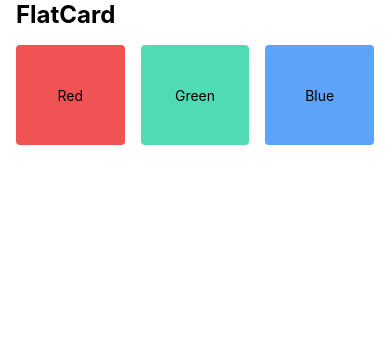
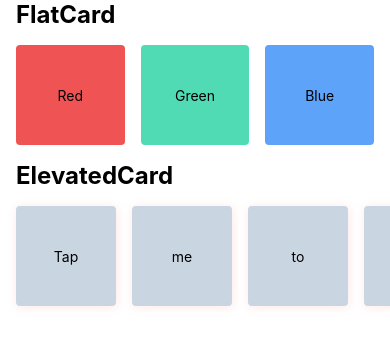
Before and after one commit to Aamer-Ali/Styler02, a React Native app: screen / in a window 390 px wide. Shown: the top 346 px of the page. Built offline with nearby package versions, Linux system fonts and the light colour scheme.

Commit message:
Elevated card added
Elevated card added, and in that scroll view also added and there are some styling related to shadows and elevation.

```diff
--- a/App.tsx
+++ b/App.tsx
@@ -1,12 +1,14 @@
 import {SafeAreaView, ScrollView} from 'react-native';
 import React from 'react';
 import FlatCard from './components/FlatCard';
+import ElevatedCard from './components/ElevatedCard';
 
 const App = () => {
   return (
     <SafeAreaView>
       <ScrollView>
         <FlatCard />
+        <ElevatedCard />
       </ScrollView>
     </SafeAreaView>
   );
--- /dev/null
+++ b/components/ElevatedCard.tsx
@@ -0,0 +1,66 @@
+import {ScrollView, StyleSheet, Text, View} from 'react-native';
+import React from 'react';
+
+const ElevatedCard = () => {
+  return (
+    <View>
+      <Text style={styles.headingText}>ElevatedCard</Text>
+      <ScrollView horizontal={true} style={styles.container}>
+        <View style={[styles.card, styles.cardElevated]}>
+          <Text>Tap</Text>
+        </View>
+        <View style={[styles.card, styles.cardElevated]}>
+          <Text>me</Text>
+        </View>
+        <View style={[styles.card, styles.cardElevated]}>
+          <Text>to</Text>
+        </View>
+        <View style={[styles.card, styles.cardElevated]}>
+          <Text>scroll</Text>
+        </View>
+        <View style={[styles.card, styles.cardElevated]}>
+          <Text>TAP</Text>
+        </View>
+        <View style={[styles.card, styles.cardElevated]}>
+          <Text>more .....</Text>
+        </View>
+        <View style={[styles.card, styles.cardElevated]}>
+          <Text>😀</Text>
+        </View>
+      </ScrollView>
+    </View>
+  );
+};
+
+export default ElevatedCard;
+
+const styles = StyleSheet.create({
+  headingText: {
+    fontSize: 24,
+    fontWeight: 'bold',
+    paddingHorizontal: 16,
+  },
+  container: {
+    padding: 8,
+  },
+  card: {
+    flex: 1,
+    alignItems: 'center',
+    justifyContent: 'center',
+    width: 100,
+    height: 100,
+    margin: 8,
+    borderRadius: 4,
+  },
+  cardElevated: {
+    backgroundColor: '#CAD5E2',
+    elevation: 4,
+    shadowColor: 'red',
+    shadowOpacity: 0.1,
+    shadowRadius: 11,
+    shadowOffset: {
+      width: 1,
+      height: 1,
+    },
+  },
+});
```
